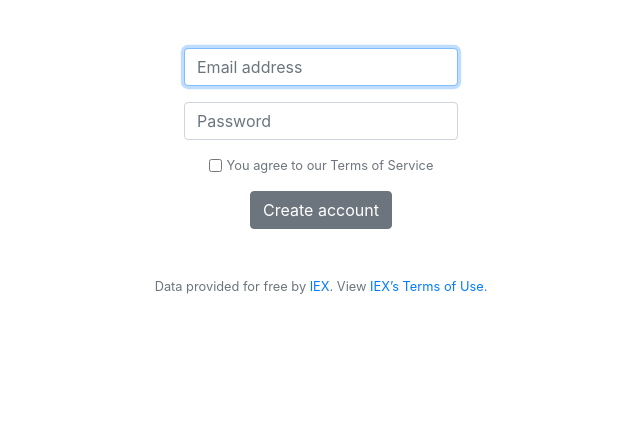
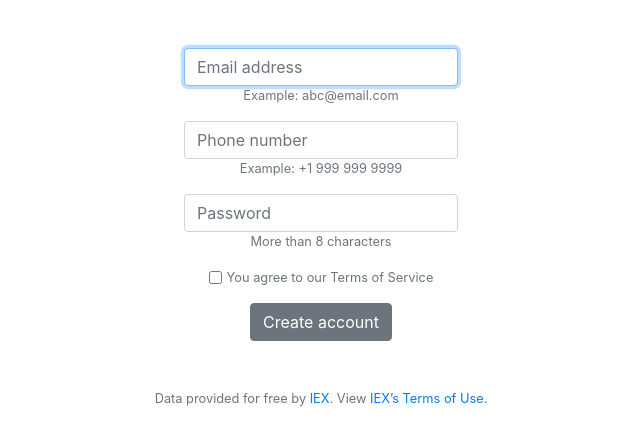
Before and after one commit to keitran0401/kei-finance, a Flask app: page /register in a window 1280 px wide. Shown: the part 76-521 px from the top of the page, without its empty margins (319-959 px from the left). Run offline with Flask 2, Linux system fonts and the light colour scheme; some libraries are stand-ins or nearby versions.

Commit message:
Fix bug x5

```diff
--- a/application.py
+++ b/application.py
@@ -27,6 +27,10 @@ db = scoped_session(sessionmaker(bind=engine))
 if not os.environ.get("API_KEY"):
     raise RuntimeError("API_KEY not set")
 
+# Set up Vonage API
+client = vonage.Client(key=os.getenv("VONAGE_API_KEY"), secret=os.getenv("VONAGE_API_SECRET"))
+verify = vonage.Verify(client)
+
 # Set up Gmail service
 app.config["MAIL_DEFAULT_SENDER"] = os.getenv("MAIL_DEFAULT_SENDER")
 app.config["MAIL_USERNAME"] = os.getenv("MAIL_USERNAME")
@@ -36,13 +40,8 @@ app.config["MAIL_SERVER"] = "smtp.gmail.com"
 app.config["MAIL_USE_TLS"] = True
 mail = Mail(app)
 
-# Set up Vonage API
-client = vonage.Client(key=os.getenv("VONAGE_API_KEY"), secret=os.getenv("VONAGE_API_SECRET"))
-verify = vonage.Verify(client)
-
-
+# Ensure responses aren't cached
 @app.after_request
-# Ensure responses aren't cached
 def after_request(response):
     response.headers["Cache-Control"] = "no-cache, no-store, must-revalidate"
     response.headers["Expires"] = 0
@@ -116,25 +115,26 @@ def register():
         # Check input
         username = request.form.get("username")
         password = request.form.get("password")
+        phone = request.form.get("phone")
+
         if not username:
             return apology("must provide username", 403)
         elif not password:
             return apology("must provide password", 403)
+        elif not phone:
+            return apology("must provide phone", 403)
 
         # Check username
-        users = db.execute("SELECT username FROM users WHERE username=:username",
-                           {"username": username}).fetchall()
+        users = db.execute("SELECT username FROM users WHERE username=:username", {"username": username}).fetchall()
         if len(users) != 0:
             return apology("username is not available", 400)
 
         # Insert user to DB
-        db.execute("INSERT INTO users (username, hash) VALUES (:username, :hash)",
-                   {"username": username, "hash": generate_password_hash(password)})
+        db.execute("INSERT INTO users (username, hash, phone) VALUES (:username, :hash, :phone)", {"username": username, "hash": generate_password_hash(password), "phone": phone})
         db.commit()
 
         # Remember which user has logged in
-        users = db.execute("SELECT id FROM users WHERE username=:username",
-                           {"username": username}).fetchall()
+        users = db.execute("SELECT id FROM users WHERE username=:username", {"username": username}).fetchall()
         session["user_id"] = users[0]["id"]
 
         # Back to Homepage
@@ -160,14 +160,15 @@ def login():
             return apology("must provide password", 403)
 
         # Get user
-        users = db.execute("SELECT * FROM users WHERE username = :username",
-                           {"username": username}).fetchall()
+        users = db.execute("SELECT * FROM users WHERE username = :username", {"username": username}).fetchall()
         if len(users) != 1 or not check_password_hash(users[0]["hash"], password):
             return apology("invalid username and/or password", 403)
 
         # Send verify code via phone
-        response = verify.start_verification(number=os.getenv("RECIPIENT_NUMBER"), brand="Finance", code_length="6")
+        phone = users[0]["phone"]
+        response = verify.start_verification(number="+1 306 250 2403", brand="Kei Finance", code_length="6")
         response_id = response["request_id"]
+        # verify_time = datetime.datetime.now()
 
         # Go to Verify Page
         return render_template('phoneVerify.html', response_id=response_id, username=username)
@@ -181,14 +182,17 @@ def loggedin():
 
     # Check input
     user_code = request.form.get("user_code")
+    response_id = request.form.get("response_id")
+    username = request.form.get("username")
+
     if not user_code:
         return apology("must provide verify code", 403)
 
     # Check phone code
-    check_response = verify.check(request.form.get("response_id"), code=user_code)
+    check_response = verify.check(response_id, code=user_code)
     if check_response["status"] == "0":
         # Remember which user has logged in
-        users = db.execute("SELECT * FROM users WHERE username = :username", {"username": request.form.get("username")}).fetchall()
+        users = db.execute("SELECT * FROM users WHERE username = :username", {"username": username}).fetchall()
         session["user_id"] = users[0]["id"]
 
         # Back to Homepage
--- a/requirements.txt
+++ b/requirements.txt
@@ -2,8 +2,8 @@ python3
 flask
 flask-session
 flask-mail
-requests==2.25.1
-idna<3
+requests
+idna
 sqlalchemy
 SQLAlchemy
 temp
@@ -20,5 +20,4 @@ itsdangerous
 MarkupSafe
 pycodestyle
 urllib3
-nexmo
 vonage
--- a/templates/index.html
+++ b/templates/index.html
@@ -1,6 +1,6 @@
 {% extends "layout.html" %}
 {% block title %}
-Portfolio
+Kei Finance
 {% endblock %}
 
 {% block main %}
--- a/templates/register.html
+++ b/templates/register.html
@@ -1,4 +1,5 @@
 {% extends "layout.html" %}
+
 {% block title %}
 Register
 {% endblock %}
@@ -6,13 +7,20 @@ Register
 {% block main %}
 <form action="/register" method="post">
     <div class="form-group">
-        <input class="form-control" autocomplete="off" autofocus name="username" type="email" placeholder="Email address"/>
+        <input class="form-control" autocomplete="off" autofocus name="username" type="email"
+            placeholder="Email address" />
+        <p class="small text-center text-muted">Example: abc@email.com</p>
     </div>
     <div class="form-group">
-        <input class="form-control" name="password" type="password" placeholder="Password"/>
+        <input class="form-control" autocomplete="off" name="phone" type="text" placeholder="Phone number" />
+        <p class="small text-center text-muted">Example: +1 999 999 9999</p>
+    </div>
+    <div class="form-group">
+        <input class="form-control" name="password" type="password" placeholder="Password" />
+        <p class="small text-center text-muted">More than 8 characters</p>
     </div>
     <div class="form-group" style="display: flex; align-items: center; justify-content: center;">
-        <input name="checkbox" id="checkbox" type="checkbox"/>
+        <input name="checkbox" id="checkbox" type="checkbox" />
         <small for="checkbox" class="text-muted" style="margin-left: 5px;">You agree to our Terms of Service</small>
     </div>
     <button class="btn btn-secondary" type="submit">Create account</button>
```
Also changed, not shown: templates/layout.html (+6 -4 lines), package-lock.json.
